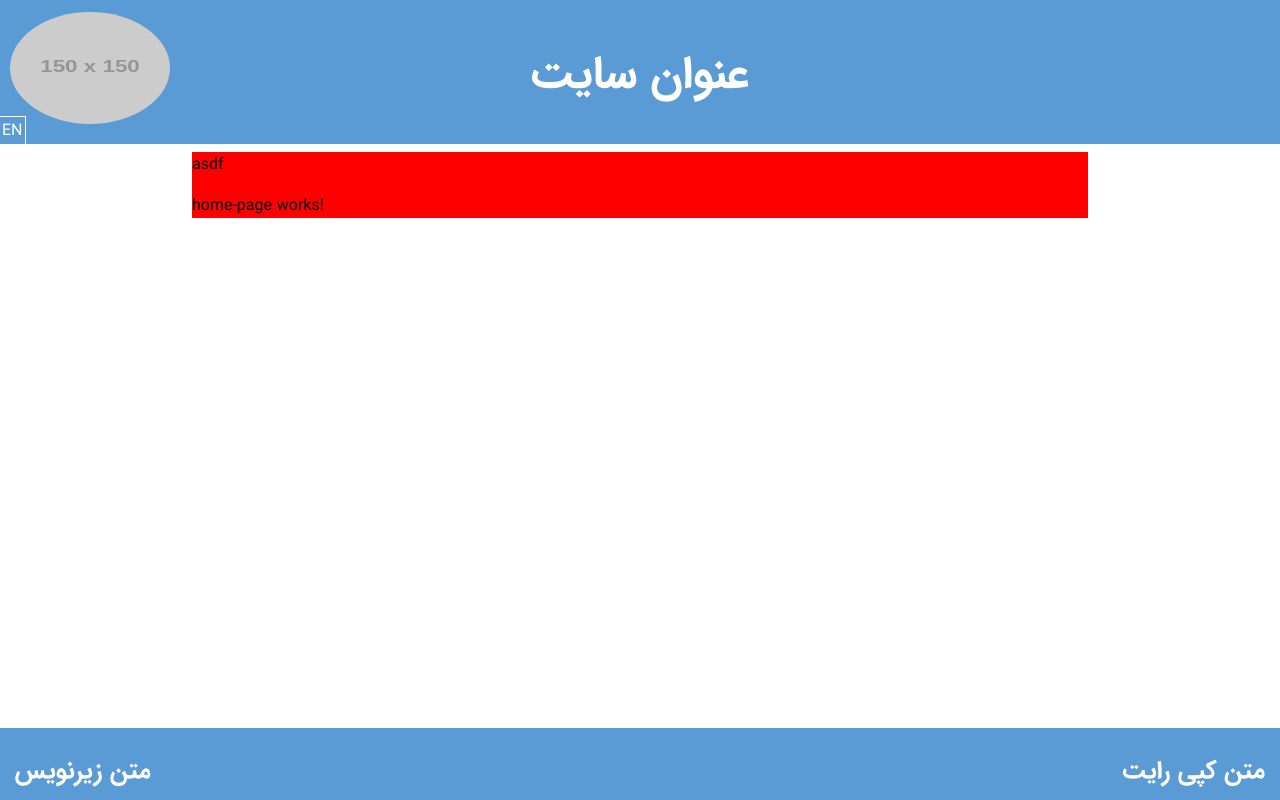
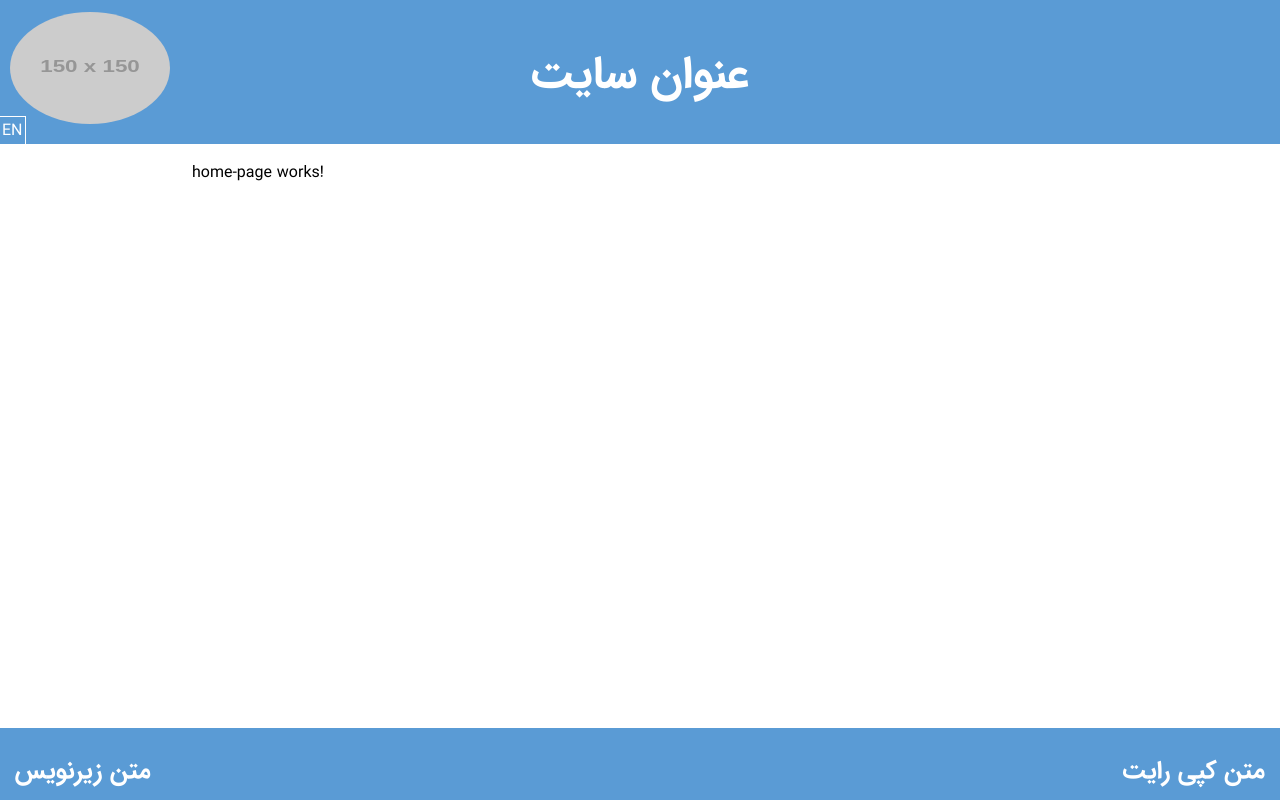
Before and after one commit to NavFar/SecurityTester-Front, an Angular app: page /home in a window 1280 px wide. Built offline with nearby package versions, Linux system fonts and the light colour scheme.

Commit message:
remove dummy content

```diff
--- a/src/app/app.component.css
+++ b/src/app/app.component.css
@@ -1,5 +1,4 @@
 .center{
-  background-color: red;
   margin-top: 1vh;
   margin-bottom: 1vh;
   height: 100%!important;
--- a/src/app/app.component.html
+++ b/src/app/app.component.html
@@ -1,7 +1,6 @@
 <!--The content below is only a placeholder and can be replaced.-->
 <app-header></app-header>
 <div class="center">
-  asdf
 <router-outlet></router-outlet>
 </div>
 <app-footer></app-footer>
```
